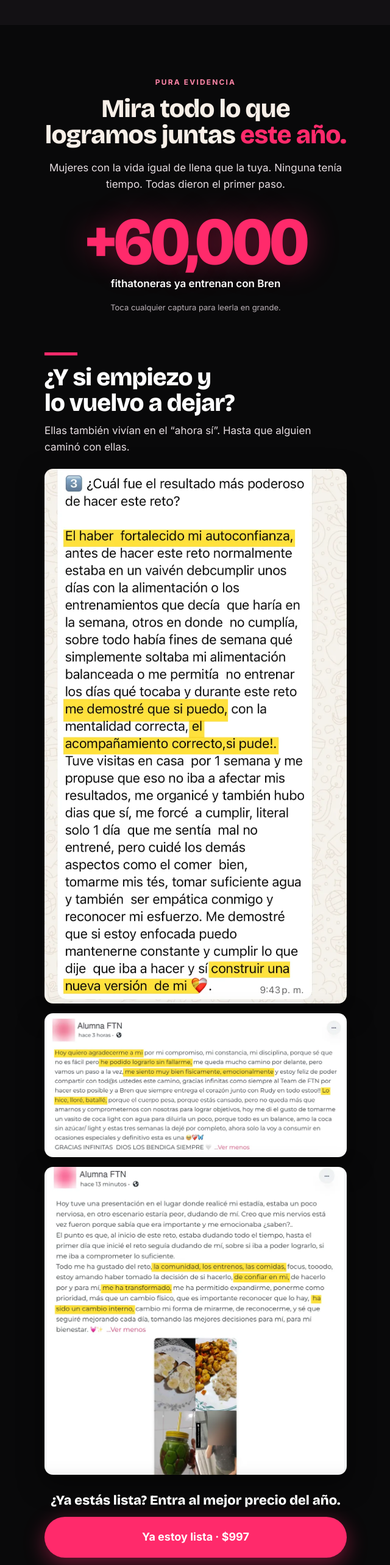
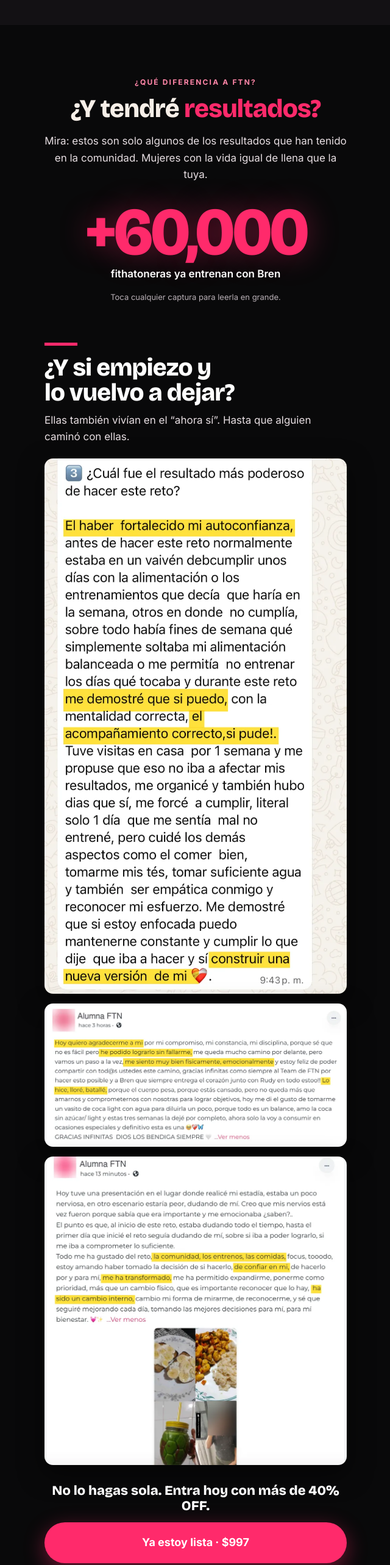
Before and after one commit to HumbertoMLL/experimento-ftn, a plain HTML site: page black-friday/index.html in a window 1280 px wide. Shown: the part 8420-10987 px from the top of the page at 61% size, without its empty margins (319-959 px from the left). Drawn offline with nearby package versions, Linux system fonts and the light colour scheme.

Commit message:
Black Friday: titular de evidencia y frases distintas antes de cada botón
Co-Authored-By: Claude Fable 5.2 <noreply@anthropic.com>

```diff
--- a/black-friday/index.html
+++ b/black-friday/index.html
@@ -433,9 +433,9 @@ footer{padding:28px 0 96px;text-align:center;font-size:12px;color:rgba(255,255,2
 <!-- 7 · PURA EVIDENCIA -->
 <section class="sec centro evidencia" id="evidencia">
   <div class="in">
-    <p class="kicker sube">Pura evidencia</p>
-    <h2 class="sube">Mira todo lo que logramos juntas <span class="hl">este año.</span></h2>
-    <p class="sube" style="color:#E7DEE2">Mujeres con la vida igual de llena que la tuya. Ninguna tenía tiempo. Todas dieron el primer paso.</p>
+    <p class="kicker sube">¿Qué diferencia a FTN?</p>
+    <h2 class="sube">¿Y tendré <span class="hl">resultados?</span></h2>
+    <p class="sube" style="color:#E7DEE2">Mira: estos son solo algunos de los resultados que han tenido en la comunidad. Mujeres con la vida igual de llena que la tuya.</p>
     <p class="numerote sube">+60,000</p>
     <p class="sube" style="margin-top:0;color:#fff;font-weight:600">fithatoneras ya entrenan con Bren</p>
     <p class="toca sube">Toca cualquier captura para leerla en grande.</p>
@@ -448,7 +448,7 @@ footer{padding:28px 0 96px;text-align:center;font-size:12px;color:rgba(255,255,2
       <img class="sube ancha" src="/assets/black-friday/evidencia/e04.webp" width="1000" height="475" alt="Testimonio de una alumna de FTN: “Hoy quiero agradecerme a mi. he podido lograrlo sin fallarme”" loading="lazy">
       <img class="sube ancha" src="/assets/black-friday/evidencia/e03.webp" width="1000" height="1019" alt="Testimonio de una alumna de FTN: “la comunidad, los entrenos, las comidas. de confiar en mi”" loading="lazy">
     </div>
-    <p class="lista sube">¿Ya estás lista? Entra al mejor precio del año.</p>
+    <p class="lista sube">No lo hagas sola. Entra hoy con más de 40% OFF.</p>
     <a class="cta js-checkout sube" data-plan="trimestral" href="#oferta">Ya estoy lista · $997</a>
     <div class="duda sube">
       <h3>¿Y si sola no me motivo?</h3>
@@ -458,7 +458,7 @@ footer{padding:28px 0 96px;text-align:center;font-size:12px;color:rgba(255,255,2
       <img class="sube" src="/assets/black-friday/evidencia/e16.webp" width="830" height="1594" alt="Testimonio de una alumna de FTN: “marcó la diferencia fue la comunidad. Ver a tantas mujeres comprometidas”" loading="lazy">
       <img class="sube" src="/assets/black-friday/evidencia/e17.webp" width="830" height="1570" alt="Testimonio de una alumna de FTN: “La comunidad sin duda alguna. era literal gasolina para mi dia a día”" loading="lazy">
     </div>
-    <p class="lista sube">¿Ya estás lista? Entra al mejor precio del año.</p>
+    <p class="lista sube">Tu cuerpo sí responde. Compruébalo por $997.</p>
     <a class="cta js-checkout sube" data-plan="trimestral" href="#oferta">Quiero entrar con ellas · $997</a>
     <div class="duda sube">
       <h3>¿Y si mi cuerpo ya no responde?</h3>
@@ -470,7 +470,7 @@ footer{padding:28px 0 96px;text-align:center;font-size:12px;color:rgba(255,255,2
       <img class="sube" src="/assets/black-friday/evidencia/e13.webp" width="464" height="1240" alt="Testimonio de una alumna de FTN: “Muy orgullosa de llegar al final de la Fase 2. mi cuerpo es muy fuerte”" loading="lazy">
       <img class="sube" src="/assets/black-friday/evidencia/e15.webp" width="924" height="1584" alt="Testimonio de una alumna de FTN: “sentirte bien sí es posible. Lo más poderoso fue recuperar la confianza en mí”" loading="lazy">
     </div>
-    <p class="lista sube">¿Ya estás lista? Entra al mejor precio del año.</p>
+    <p class="lista sube">No necesitas más equipo. Necesitas empezar.</p>
     <a class="cta js-checkout sube" data-plan="trimestral" href="#oferta">Yo también puedo · $997</a>
     <div class="duda sube">
       <h3>¿Y si no tengo equipo?</h3>
@@ -480,7 +480,7 @@ footer{padding:28px 0 96px;text-align:center;font-size:12px;color:rgba(255,255,2
       <img class="sube" src="/assets/black-friday/evidencia/e14.webp" width="590" height="890" alt="Testimonio de una alumna de FTN: “De la pesita a Kevin. sólo utilizaba mis mancuernas azules de 3 kg”" loading="lazy">
       <img class="sube" src="/assets/black-friday/evidencia/e12.webp" width="496" height="1252" alt="Testimonio de una alumna de FTN: “hoy si puedo reconocer que ya hay un cambio. soy capaz de ser constante”" loading="lazy">
     </div>
-    <p class="lista sube">¿Ya estás lista? Entra al mejor precio del año.</p>
+    <p class="lista sube">Tú también mereces sentirte así. Empieza por menos de $12 al día.</p>
     <a class="cta js-checkout sube" data-plan="trimestral" href="#oferta">Empiezo con lo que tengo · $997</a>
     <div class="duda sube">
       <h3>¿Y si lo que quiero es sentirme bien?</h3>
```
